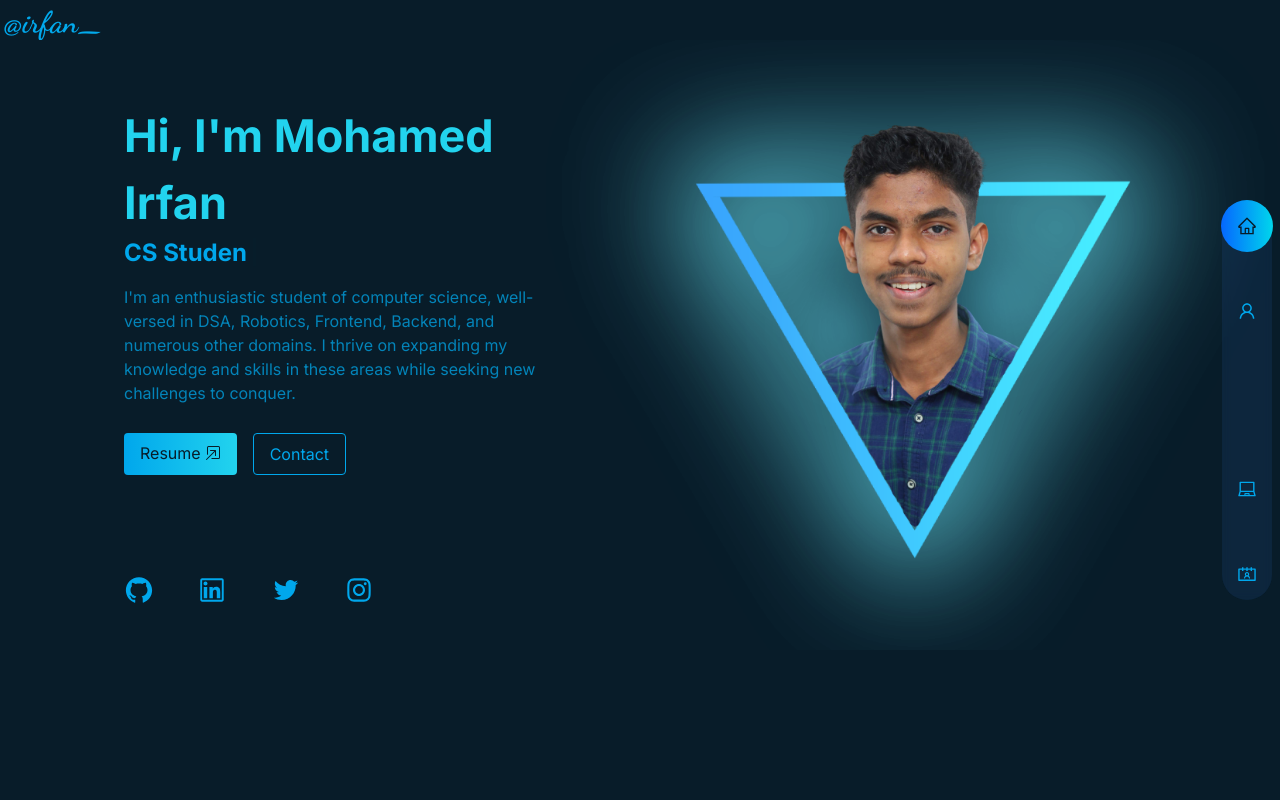
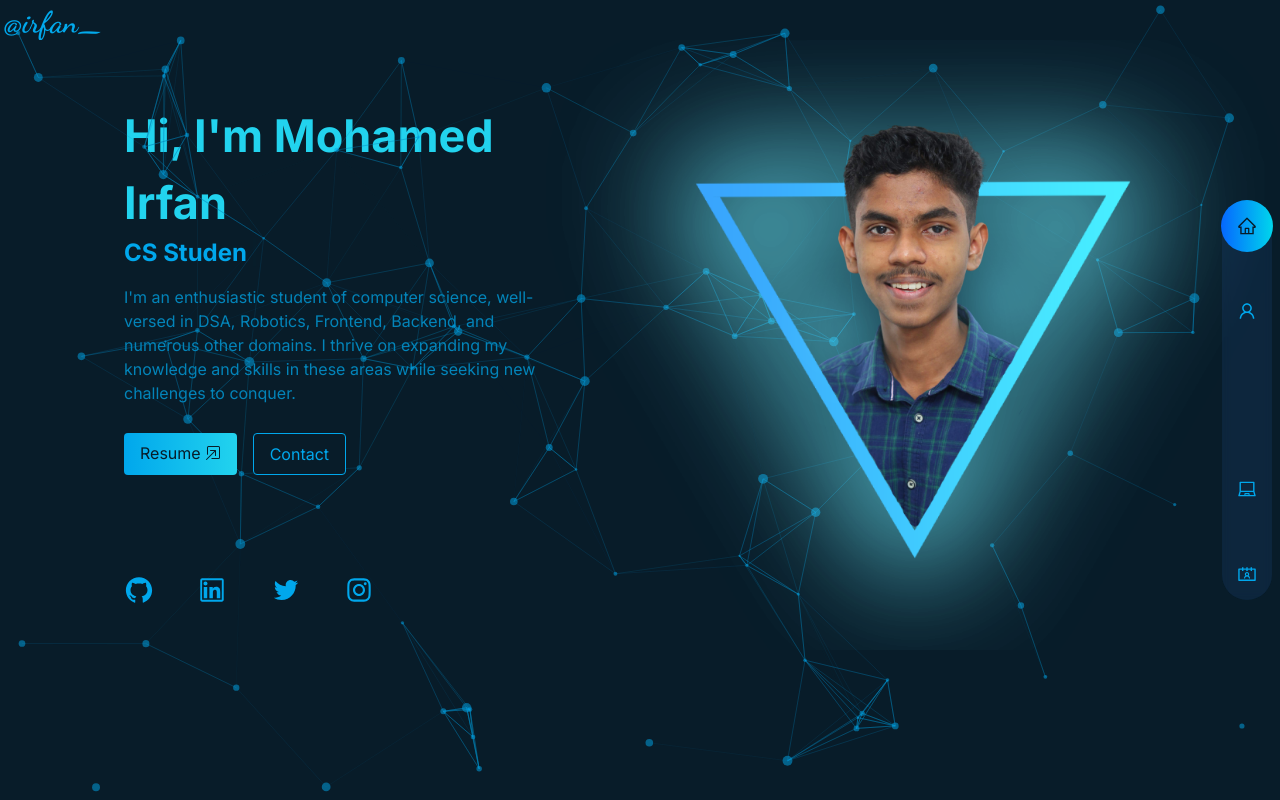
Before and after one commit to MohamedIrfanAM/portfolio, a Next.js app: page / in a window 1280 px wide. Shown: the top 800 px of the page. Built offline with nearby package versions, Linux system fonts and the light colour scheme; no server answers; some icons are missing.

Commit message:
Particles effect with react-tsparticles

```diff
--- a/package.json
+++ b/package.json
@@ -22,8 +22,10 @@
     "react-scroll": "^1.8.9",
     "react-simple-typewriter": "^5.0.1",
     "react-tilt": "^1.0.2",
+    "react-tsparticles": "^2.12.2",
     "resend": "^0.17.2",
-    "swiper": "^10.1.0"
+    "swiper": "^10.1.0",
+    "tsparticles": "^2.12.0"
   },
   "devDependencies": {
     "autoprefixer": "^10.4.14",
--- a/src/components/Hero.jsx
+++ b/src/components/Hero.jsx
@@ -9,6 +9,7 @@ import styles, {fadeIn } from "@/lib/style"
 import {BsBoxArrowInUpRight} from "react-icons/bs"
 import { motion } from "framer-motion"
 import { useTypewriter,Cursor } from "react-simple-typewriter"
+import ParticlesContainer from "./ParticlesContainer"
 
 const dancing_script = Dancing_Script({
   subsets:['latin'],
@@ -18,9 +19,10 @@ const Hero = () => {
   const [subheading] = useTypewriter({words:['Software Developer','CS Student','Technophile','Robotics Enthusiast'],loop:{},typeSpeed:60,deleteSpeed:80})
   return (
     <section className="h-screen w-full p-1" id='hero'>
+      <ParticlesContainer/>
       <div className={`text-2xl sm:text-3xl font-bold ${dancing_script.className} ${styles.text_gradient}`}>@irfan_</div>
       <div className="flex flex-col justify-center sm:flex-row-reverse sm:items-center items-center w-screen sm:mt-0 sm:justify-around">
-        <motion.div variants={fadeIn("top","spring",0.5,0.75)} initial='hidden' whileInView='visible'>
+        <motion.div variants={fadeIn("top","spring",0.5,0.75)} initial='hidden' whileInView='visible' className="z-10">
           <Image src={irfanPortrait} width={900} alt="Irfan Neon Triangle Portrait"/>
         </motion.div>
         <div className="flex flex-col sm:pl-[120px] sm:pt-4">
@@ -29,7 +31,7 @@ const Hero = () => {
             <div className="font-bold text-primary text-xl sm:text-2xl"><span>{subheading}<Cursor/></span></div>
             <div className="max-w-[300px] mt-1 text-secondary sm:text-md sm:mt-4 sm:max-w-[500px]">{intro}</div>
           </motion.div>
-          <motion.div className="mx-auto mt-5 sm:mx-0 sm:mt-7 flex justify-start gap-4 group" variants={fadeIn("left",'spring',0.5,0.75)} initial='hidden' whileInView='visible'>
+          <motion.div className="mx-auto mt-5 sm:mx-0 sm:mt-7 flex justify-start gap-4 group z-10" variants={fadeIn("left",'spring',0.5,0.75)} initial='hidden' whileInView='visible'>
             <Link href='https://drive.google.com/file/d/1-7s7WCv4Hf7OD_agK9RHYO3tRmkKeRsW/view?usp=sharing' target="_blank" className="text-dark bg-gradient-to-r from-primary to bg-cyan-400 hover:scale-110 px-4 py-2 flex justify-between rounded">
               Resume
               <BsBoxArrowInUpRight className="ml-1 mt-1 transition-all group-hover:translate-x-1 group-hover:-translate-y-1"/>
@@ -40,7 +42,7 @@ const Hero = () => {
               </button>
             </Lk>
           </motion.div>
-          <motion.div className="flex flex-row justify-between text-2xl w-[150px] sm:w-[250px] sm:text-3xl text-primary cursor-pointer mt-8 mx-auto sm:mx-0 sm:mt-[100px]" variants={fadeIn("up",'spring',0.5,0.75)} initial='hidden' whileInView='visible'>
+          <motion.div className="flex flex-row justify-between text-2xl w-[150px] sm:w-[250px] sm:text-3xl text-primary cursor-pointer mt-8 mx-auto sm:mx-0 sm:mt-[100px] z-10" variants={fadeIn("up",'spring',0.5,0.75)} initial='hidden' whileInView='visible'>
             {socialLinks.map(({id,link,icon}) => (
               <Link href={link} key={id} target="_blank" className="hover:text-secondary hover:scale-110">
                 {icon}
--- /dev/null
+++ b/src/components/ParticlesContainer.jsx
@@ -0,0 +1,88 @@
+import {Particles} from 'react-tsparticles'
+import {loadFull} from 'tsparticles'
+import { useCallback } from 'react'
+
+const ParticlesContainer = () => {
+  const particlesInit = useCallback(async (engine) => {
+    await loadFull(engine)
+  },[]);
+  const particlesLoaded =  useCallback(async() => {},[])
+
+  return <Particles id='tsparticles' init={particlesInit} loaded={particlesLoaded}
+  className='w-full h-full absolute translate-z-0'
+  options={{
+    fullScreen:{enable:false},
+    background:{
+      color:{
+        value:''
+      },
+    },
+    fps_limit:120,
+    interactivity:{
+      events:{
+        onClick:{
+          enable:false,
+          mode:'push',
+        },
+        onhover:{
+          enable:true,
+          mode:'repulse',
+        },
+        resize:true
+      },
+      modes:{
+        push:{
+          quantity:90,
+        },
+        repulse:{
+          distance:200,
+          duration:0.4,
+        }
+      },
+    },
+    particles:{
+      color:{
+        value:'#00a7ec',
+      },
+      links:{
+        color:'#0384b9',
+        distance:150,
+        enable:true,
+        opacity:0.5,
+        width:1,
+      },
+      collisions:{
+        enable:true,
+      },
+      move:{
+        directions:'none',
+        enable:true,
+        outModes:{
+          default:'bounce',
+        },
+        random:false,
+        speed:1,
+        straight:false,
+      },
+      number:{
+        density:{
+          enable:true,
+          area:800,
+        },
+        value:80,
+      },
+      opacity:{
+        value:0.5,
+      },
+      shape:{
+        type:'circle',
+      },
+      size:{
+        value:{min:1,max:5},
+      }
+    },
+      detectRetina:true,
+  }}/>
+}
+
+export default ParticlesContainer
```
Also changed, not shown: 1 other file (tests, documents, lock files or other folders).
